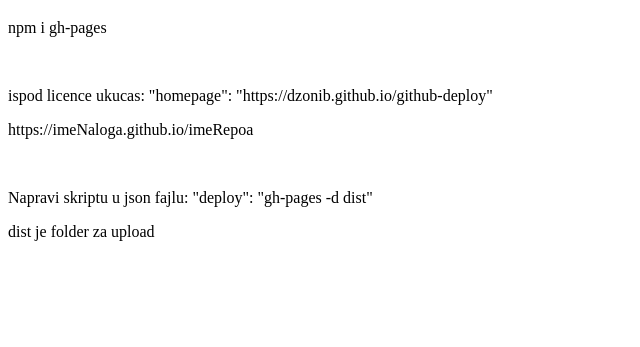
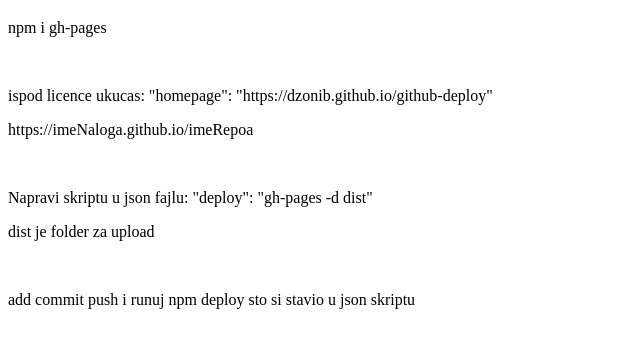
Before and after one commit to dzonib/github-deploy, a website: page dist/index.html in a window 1280 px wide. Shown: the part 61-408 px from the top of the page, without its empty margins (0-640 px from the left). Drawn offline with Linux system fonts and the light colour scheme.

Commit message:
finished

```diff
--- a/dist/index.html
+++ b/dist/index.html
@@ -18,6 +18,8 @@
   <br>
   <p>Napravi skriptu u json fajlu: "deploy": "gh-pages -d dist"</p>
   <p>dist je folder za upload</p>
+  <br>
+  <p>add commit push i runuj npm deploy sto si stavio u json skriptu</p>
 </body>
 
 </html>
```
